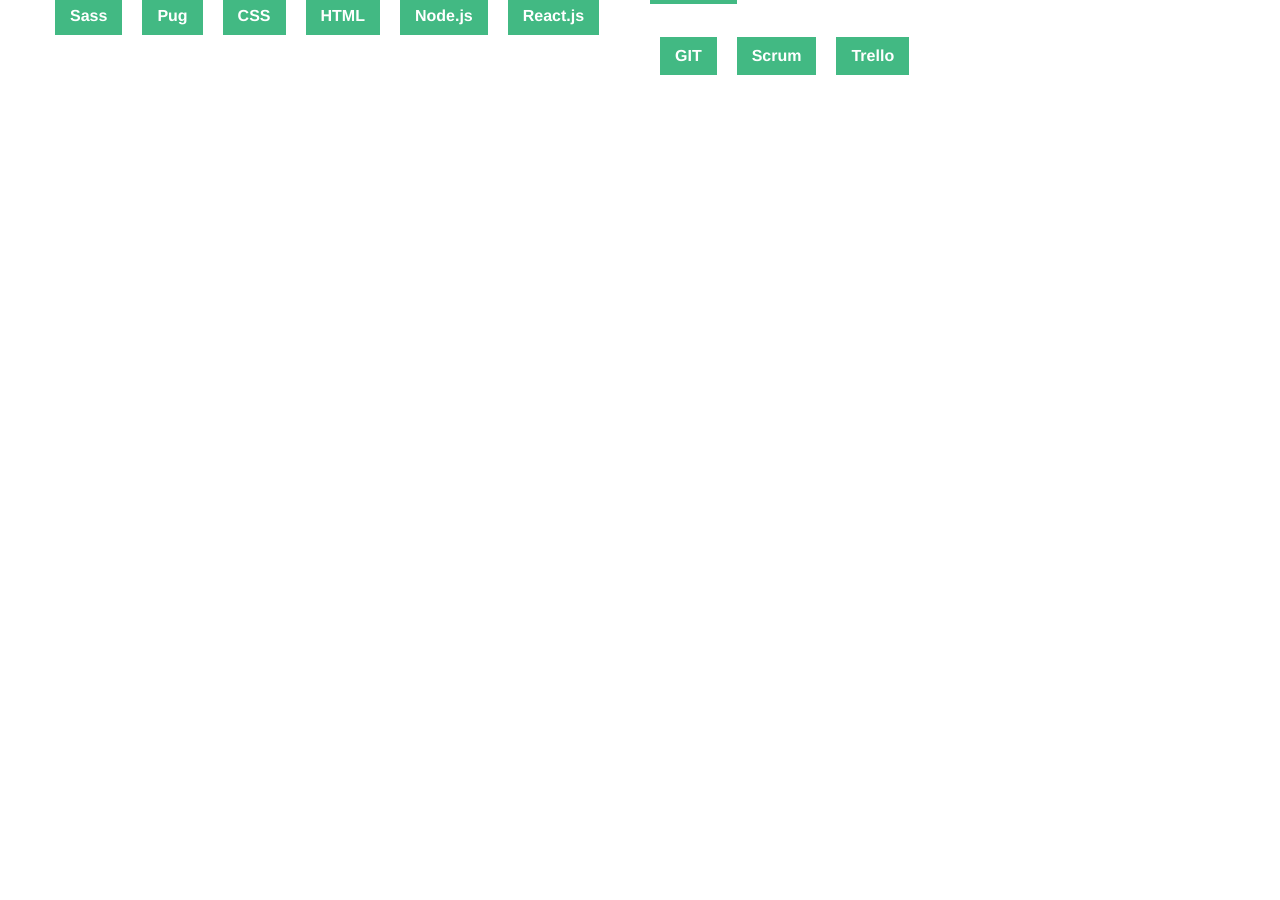
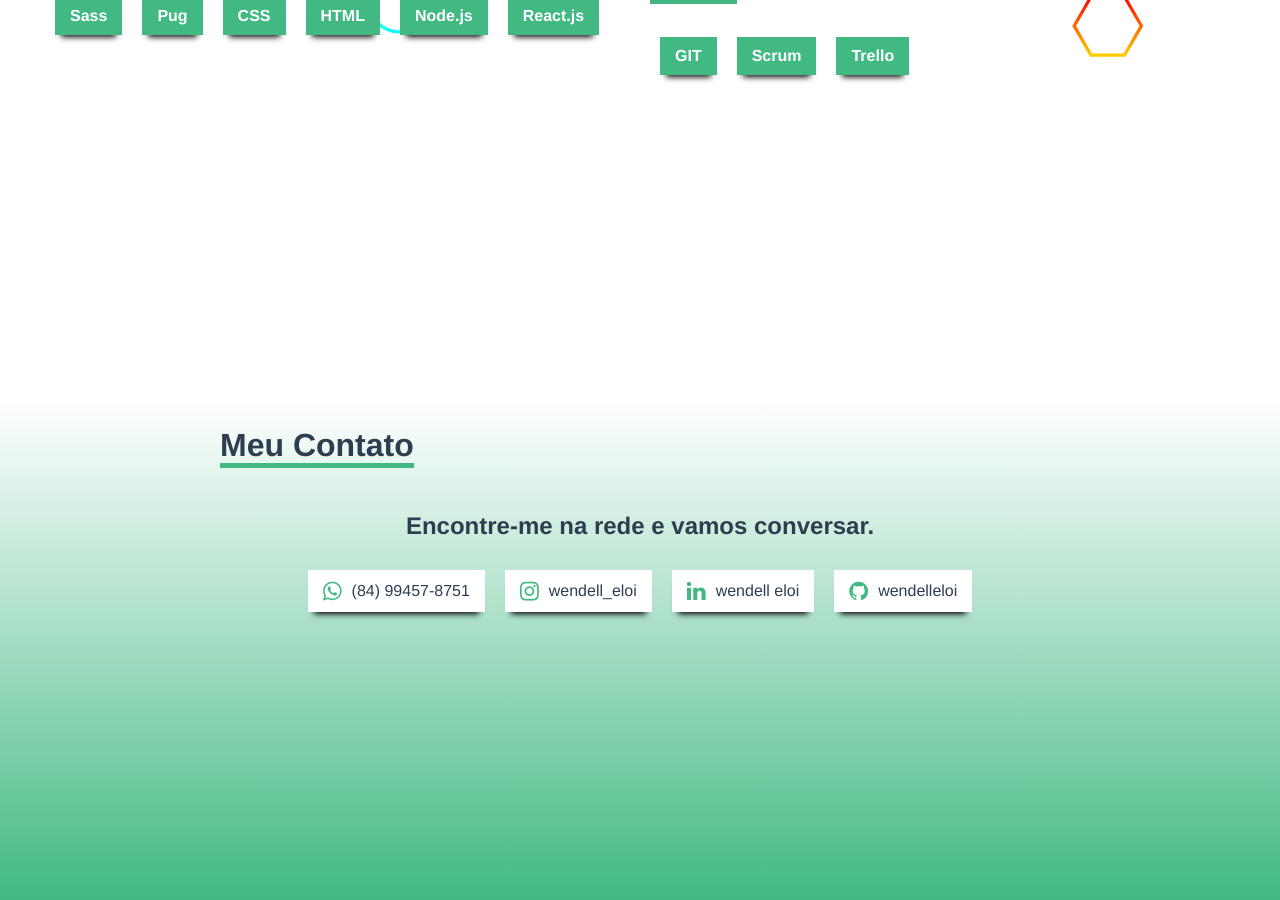
Before and after one commit to wendelleloi/wendelleloi.github.io, a Vue app: page / in a window 1280 px wide. Shown: the part 2240-3140 px from the top of the page. Before the commit the page ends 2360 px from the top, so only its background shows below. Built offline with nearby package versions, Linux system fonts and the light colour scheme.

Commit message:
:sparkles: Adiciona seção de contato

```diff
--- a/public/index.html
+++ b/public/index.html
@@ -4,6 +4,7 @@
     <meta charset="utf-8">
     <meta http-equiv="X-UA-Compatible" content="IE=edge">
     <meta name="viewport" content="width=device-width,initial-scale=1.0">
+    <link rel="stylesheet" href="https://cdnjs.cloudflare.com/ajax/libs/font-awesome/4.7.0/css/font-awesome.min.css">
     <link rel="icon" href="<%= BASE_URL %>favicon.ico">
     <title><%= htmlWebpackPlugin.options.title %></title>
   </head>
--- a/src/App.vue
+++ b/src/App.vue
@@ -3,7 +3,7 @@
     TheHeader
     About
     Skills
-    //- Contato
+    Contato
 </template>
 
 <script>
--- a/src/components/Contato.vue
+++ b/src/components/Contato.vue
@@ -1,66 +1,74 @@
 <template lang="pug">
-  #contato
-    TitleH2 Meu Contato
-    .about-me
-      .sobre-mim
-        h2 Quem sou eu ?
-        p Potiguar, estudante de Ciências e Tecnologia na UFRN, técnico em informática para internet pelo Instituto Metrópole Digital,
-          |  amante de Design, UX e principalmente desenvolvimento Web.
+  TheContainer.contato-bg
+    #contato
+      TitleH2 Meu Contato
+      h2 Encontre-me na rede e vamos conversar.
+      .contact-info
+        .contact-option(v-for="(social, index) in socialMidia" :key="index")
+          MediaSocial(:title="social.title" :icon="social.icon" :link="social.link" :label="social.label")
 </template>
 
 <script>
 export default {
   components: {
     TheContainer: () => import('./TheContainer'),
-    TitleH2: () => import('./TitleH2')
+    TitleH2: () => import('./TitleH2'),
+    MediaSocial: () => import('./MediaSocial')
+  },
+  data () {
+    return {
+      socialMidia: [
+        {
+          title: 'clique aqui para me mandar um Whats',
+          icon: 'fa-whatsapp',
+          label: '(84) 99457-8751',
+          link: 'https://api.whatsapp.com/send?phone=5584994875751&text=Olá,%20Vamos%20conversar.'
+        },
+        {
+          title: 'clique aqui para acessar meu Instagram',
+          icon: 'fa-instagram',
+          label: 'wendell_eloi',
+          link: 'https://www.instagram.com/wendell_eloi/'
+        },
+        {
+          title: 'clique aqui para acessar meu Lindekin',
+          icon: 'fa-linkedin',
+          label: 'wendell eloi',
+          link: 'https://www.linkedin.com/in/wendell-eloi-1a5324168/'
+        },
+        {
+          title: 'clique aqui para acessar meu Github',
+          icon: 'fa-github',
+          label: 'wendelleloi',
+          link: 'https://github.com/wendelleloi'
+        }
+      ]
+    }
   }
 }
 </script>
 
 <style lang="scss">
+  .contato-bg{
+    background: rgb(255,255,255);
+    background: linear-gradient(180deg, rgba(255,255,255,1) 36%, rgba(66,185,131,1) 100%);
+  }
   #contato {
+    height: 80vh;
     padding: 35px;
     display: flex;
     align-items: center;
     justify-content: center;
     flex-direction: column;
-    background: rgb(66,185,131);
-    /* background: linear-gradient(180deg, rgba(66,185,131,1) 0%, rgba(255,255,255,1) 95%); */
-    .about-me {
+    @include media('<tablet') {
+      height: auto;
+    }
+    .contact-info {
       display: flex;
-      align-items: flex-start;
-      justify-content: flex-start;
-      width: 100%;
-      @include media('<tablet') {
-        flex-direction: column;
-        align-items: center;
+      flex-wrap: wrap;
+      .contact-option {
+        margin: 10px;
       }
-    }
-    .about-img, .sobre-mim {
-      width: 50%;
-      height: 100%;
-      padding: 0 10px;
-      @include media('<tablet') {
-        width: 100%;
-      }
-    }
-    .about-img {
-      img {
-        border-radius: 100%;
-        height: 300px;
-        width: 300px;
-        @include media('<tablet') {
-          height: 100%;
-          width: 100%;
-        }
-      }
-    }
-    .sobre-mim {
-      overflow-wrap: break-word;
-      font-size: 22px;
-    }
-    .coisas-que-gosto {
-      overflow-wrap: break-word;
     }
   }
 </style>
--- /dev/null
+++ b/src/components/MediaSocial.vue
@@ -0,0 +1,58 @@
+<template lang="pug">
+  .midia-option
+    a(:href="link" target="_blank" :title="title")
+      i(:class="icon").fa
+      p {{ label }}
+</template>
+
+<script>
+export default {
+  props: {
+    link: {
+      type: String,
+      required: true
+    },
+    icon: {
+      type: String,
+      required: true
+    },
+    label: {
+      type: String,
+      required: true
+    },
+    title: {
+      type: String,
+      required: true
+    }
+  }
+}
+</script>
+
+<style lang="scss">
+.midia-option {
+  box-shadow: 0 8px 6px -6px black;
+  background: #fff;
+  display: flex;
+  /* align-content: center; */
+  align-items: center;
+  justify-content: center;
+  a {
+    padding: 10px 15px;
+    display: flex;
+    text-decoration: none;
+    justify-content: center;
+    align-items: center;
+    color: $cor-cinza;
+    p {
+      margin-left: 10px;
+    }
+    i {
+      color: $cor-verde;
+      font-size: 22px;
+    }
+  }
+  p {
+    margin: 0;
+  }
+}
+</style>
--- a/src/components/Skills.vue
+++ b/src/components/Skills.vue
@@ -85,7 +85,7 @@ export default {
     .techs-tool {
       display: flex;
       width: 100%;
-      background: $cor-branca;
+      /* background: $cor-branca; */
       @include media('<tablet') {
         flex-direction: column;
       }
--- a/src/components/Techs.vue
+++ b/src/components/Techs.vue
@@ -19,6 +19,7 @@ export default {
     display: flex;
     flex-direction: row;
     margin: 10px;
+    box-shadow: 0 8px 6px -6px black;
     span {
       font-weight: bold;
       color: $cor-branca;
```
